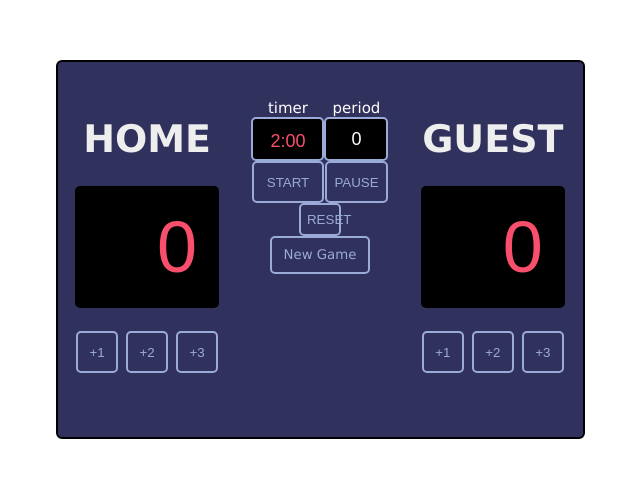
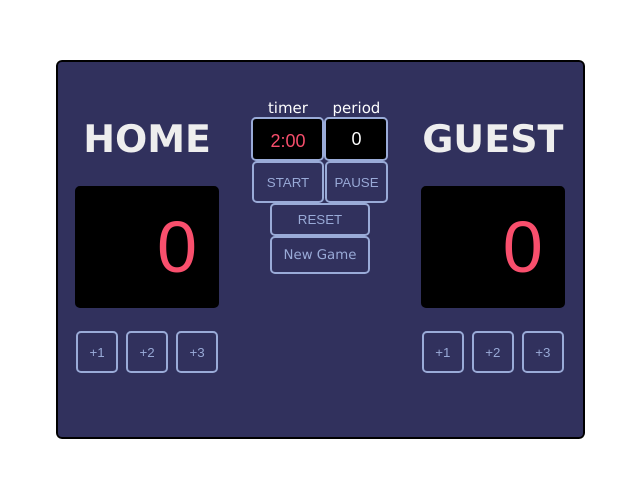
Before and after one commit to GoochMagooch/scrimba_coding_challenges, a plain HTML site: page scoreboard/index.html in a window 1280 px wide. Shown: the part 151-628 px from the top of the page, 320-960 px from the left. Drawn offline with Linux system fonts and the light colour scheme; a web font is replaced by a local one.

Commit message:
Styled reset button

```diff
--- a/scoreboard/styles.css
+++ b/scoreboard/styles.css
@@ -149,6 +149,11 @@ button {
     height: 42px;
 }
 
+#reset-timer {
+    width: 100px;
+    height: 42px;
+}
+
 #period {
     display: flex;
     justify-content: center;
```
